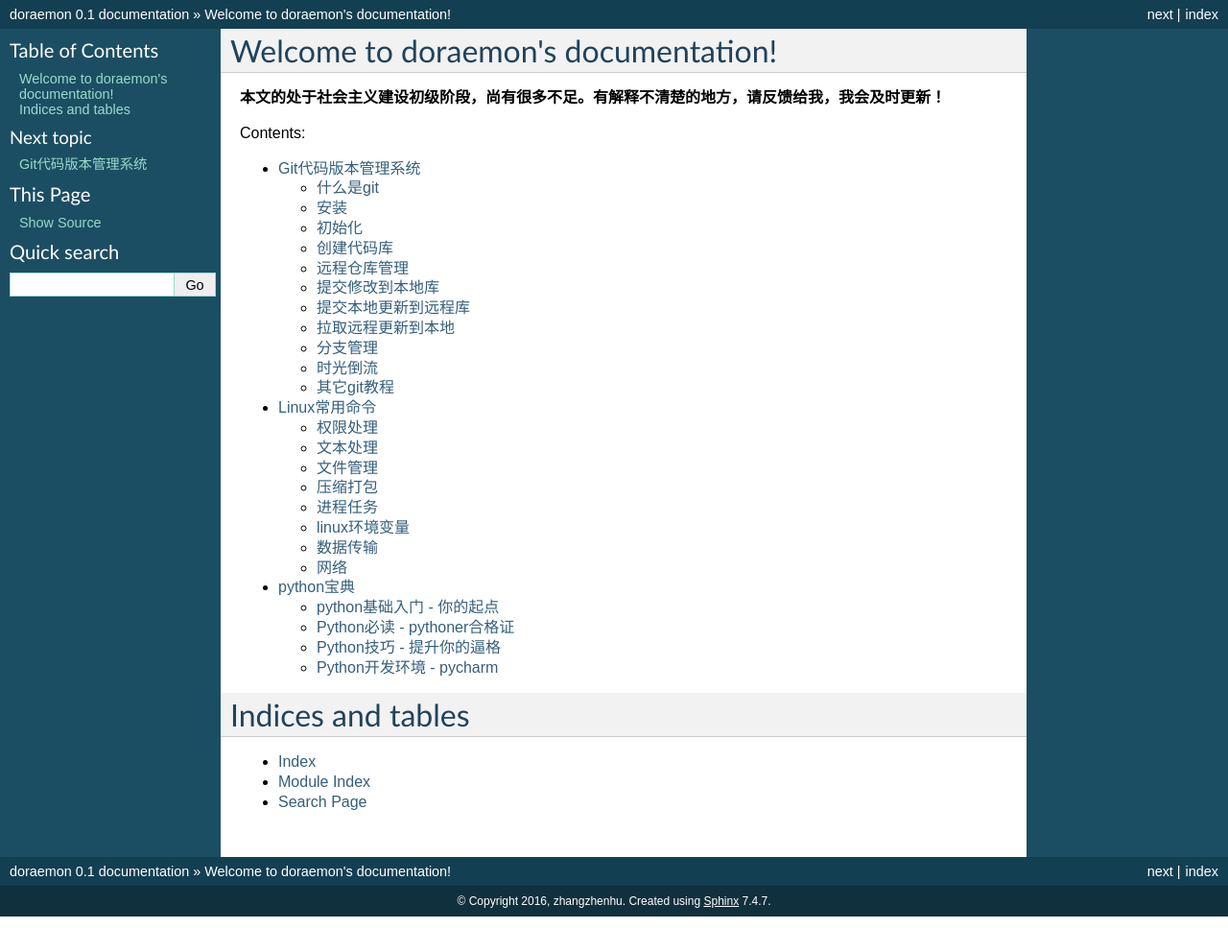
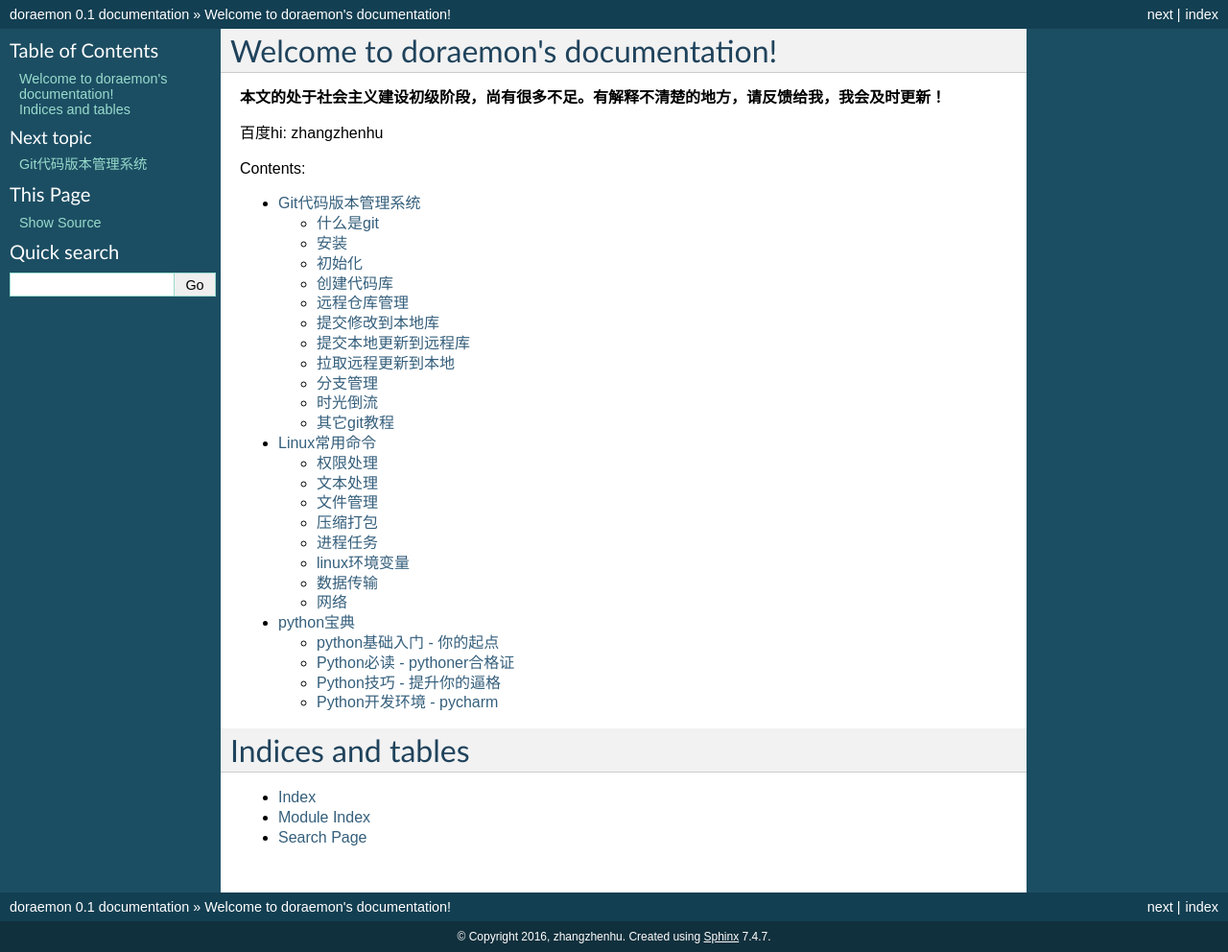
Before and after one commit to zhangzhenhu/Doraemon, a Sphinx documentation site: the page built from source/index.rst, in a window 1280 px wide. Shown: the whole page at 96% size. Built offline with Sphinx 7.4.7, drawn with Linux system fonts in a browser that asks for light colours; before the commit the page ends 955 px from its top, so only the background shows below that.

Commit message:
dev
Change-Id: Icbf51f6911428159de080b55fec51ea52abffe7b

```diff
--- a/source/index.rst
+++ b/source/index.rst
@@ -7,6 +7,8 @@ Welcome to doraemon's documentation!
 ====================================
 
 **本文的处于社会主义建设初级阶段，尚有很多不足。有解释不清楚的地方，请反馈给我，我会及时更新！**
+
+百度hi: zhangzhenhu
 
 Contents:
 
```
